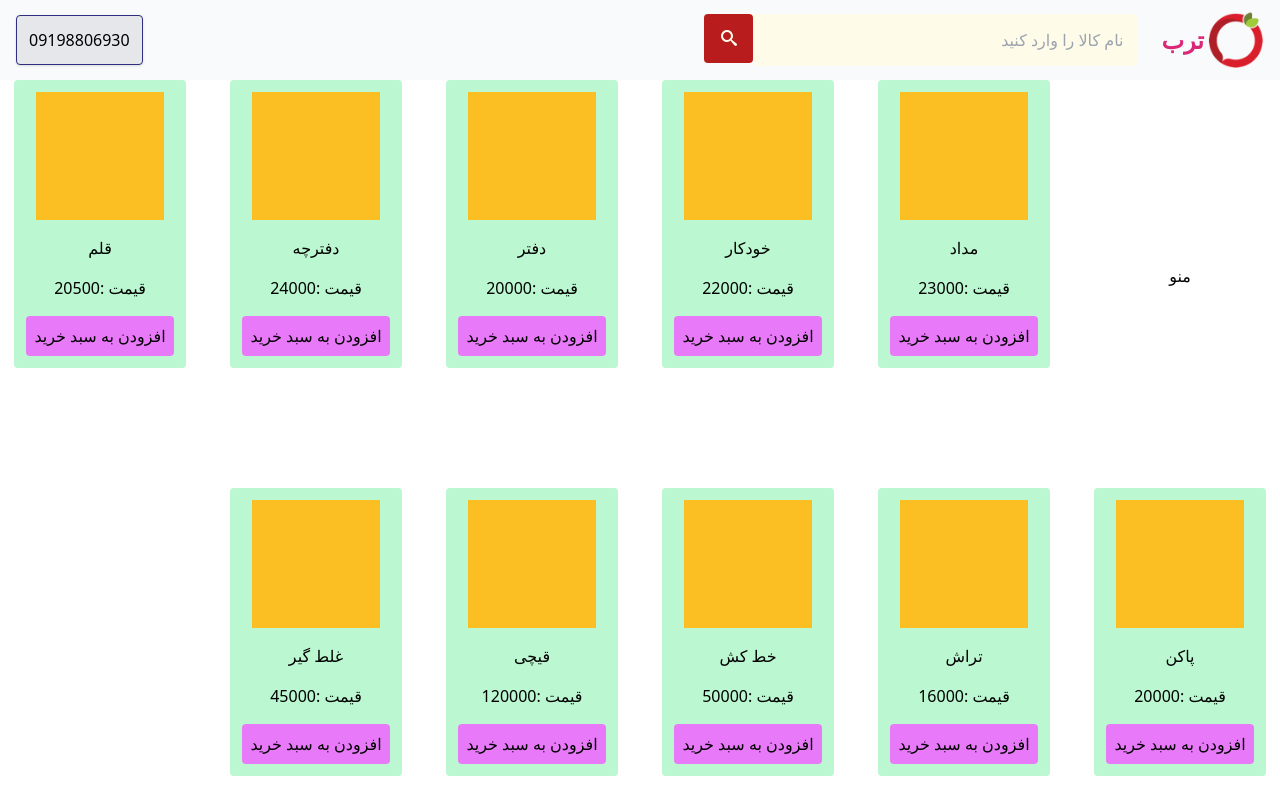
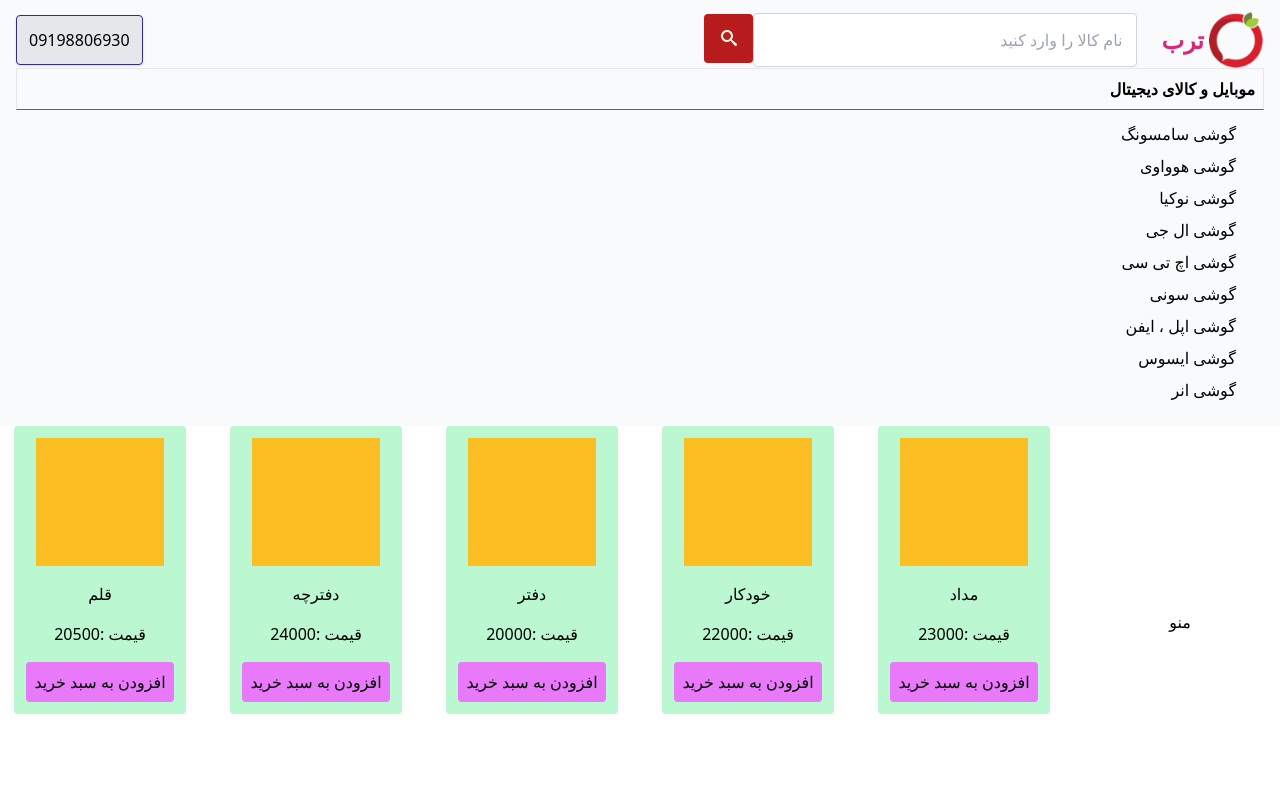
Before and after one commit to f-chamani/product-project-with-javascript, a React (Create React App) app: page / in a window 1280 px wide. Shown: the top 800 px of the page. Built offline with nearby package versions, Linux system fonts and the light colour scheme.

Commit message:
update menu2

```diff
--- /dev/null
+++ b/src/component/itemMenu/ItemMenu.js
@@ -0,0 +1,29 @@
+import React from 'react';
+
+const ItemMenu = () => {
+    return (<div>
+            <div>
+                <div>
+                    <div className=" border-b-lime-700 border-solid border  font-bold p-2 "><span>موبایل و کالای دیجیتال</span></div>
+                </div>
+                <div className="grid grid-cols-3 flex flex-col  ">
+                    <div className="col-span-1   flex flex-col p-2 ">
+                        <div className="hover:text-red-700 py-1 px-5"><span> گوشی سامسونگ </span></div>
+                        <div className="hover:text-red-700 py-1 px-5"><span> گوشی هوواوی </span></div>
+                        <div className="hover:text-red-700 py-1 px-5"><span> گوشی نوکیا </span></div>
+                        <div className="hover:text-red-700 py-1 px-5"><span> گوشی ال جی </span></div>
+                        <div className="hover:text-red-700 py-1 px-5"><span> گوشی اچ تی سی </span></div>
+                        <div className="hover:text-red-700 py-1 px-5"><span> گوشی سونی </span></div>
+                        <div className="hover:text-red-700 py-1 px-5"><span> گوشی اپل ، ایفن </span></div>
+                        <div className="hover:text-red-700 py-1 px-5"><span> گوشی ایسوس </span></div>
+                        <div className="hover:text-red-700 py-1 px-5"><span> گوشی انر </span></div>
+
+
+                    </div>
+
+                </div>
+            </div>
+        </div>);
+};
+
+export default ItemMenu;
--- a/src/component/menu/menuTop/MenuTop.js
+++ b/src/component/menu/menuTop/MenuTop.js
@@ -1,18 +1,20 @@
 import React from 'react';
 import torobImage from "../../../assets/img/logo_original.jpg"
 import {ImSearch} from "react-icons/im";
+import ItemMenu from "../../itemMenu/ItemMenu";
 
 const MenuTop = () => {
     return (
         <div>
-            <div className='flex flex-row items-center justify-between px-4 py-3 bg-gray-50'>
+            <div className=' px-4 py-3 bg-gray-50'>
+                <div className="flex flex-row items-center justify-between">
                     <div className="flex flex-row items-center gap-6 ">
                         <div className=" flex flex-row items-center gap-1">
                             <img className="h-14 w-14  " src={torobImage}/>
                             <span className="text-pink-600 text-2xl font-bold ">ترب</span>
                         </div>
                         <div>
-                        <input type="text" className="bg-yellow-50 p-[14px] rounded w-96 " placeholder="نام کالا را وارد کنید"/>
+                            <input type="text" className="bg-white border-solid border border-gray-300 p-[14px] rounded w-96 " placeholder="نام کالا را وارد کنید"/>
                             <button className="bg-red-700 p-[16.5px]  rounded"><ImSearch className="text-amber-50"/>
                             </button>
                         </div>
@@ -21,6 +23,10 @@ const MenuTop = () => {
                         <button className="bg-gray-200 rounded shadow  border-solid  border border-indigo-900 p-3">09198806930</button>
                     </div>
                 </div>
+                <div className="flex flex-col">
+                    <ItemMenu/>
+                </div>
+            </div>
         </div>
     );
 };
```
Lines whose indentation alone changed are shown as unchanged.
